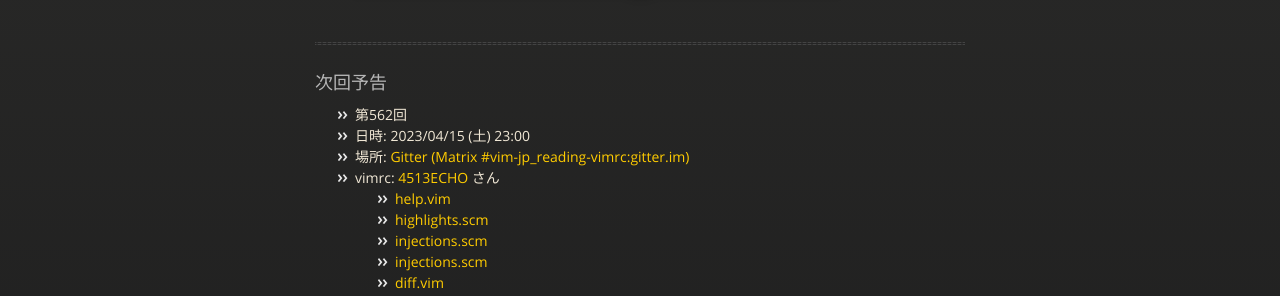
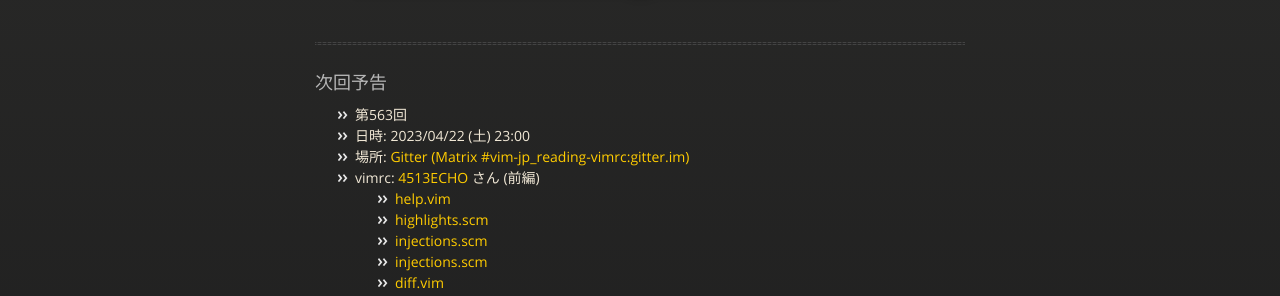
Before and after one commit to vim-jp/reading-vimrc, a Jekyll site: the page built from index.md, in a window 1280 px wide and 900 px high. Shown: the part 212-508 px from the top of the window. Built offline with Jekyll 4.4.1, drawn with Linux system fonts in a browser that asks for light colours; nearby versions of some CDN libraries.

Commit message:
Update the next information: #563 4513ECHO

```diff
--- a/_data/next.yml
+++ b/_data/next.yml
@@ -1,5 +1,5 @@
-- id: 562
-  date: 2023-04-15 23:00
+- id: 563
+  date: 2023-04-22 23:00
   author:
     name: 4513ECHO
     url: https://github.com/4513ECHO
@@ -164,5 +164,5 @@
         https://github.com/4513ECHO/dotfiles/blob/main/config/nvim/rc/options.rc.vim
       hash: null
       name: options.rc.vim
-  part: null
+  part: 前編
   other: null
```
